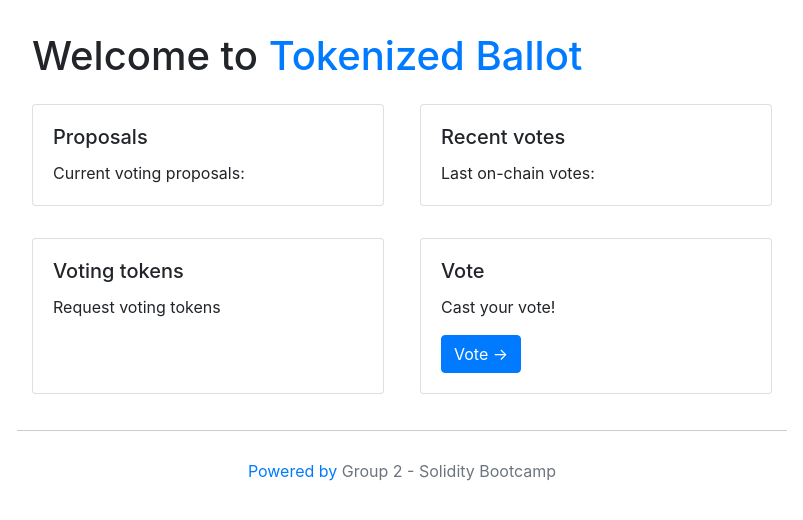
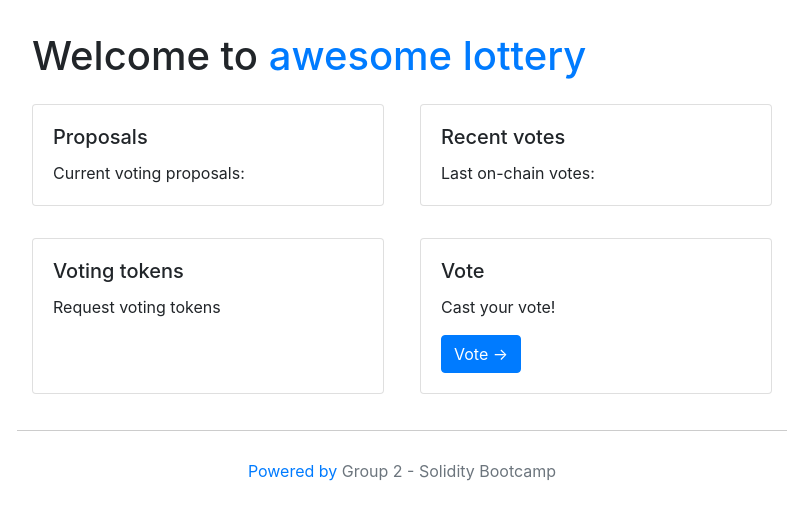
Before and after one commit to carloskiron/lotteryDapp, a Next.js app: page / in a window 1280 px wide. Shown: the top 520 px of the page, without its empty margins (238-1041 px from the left). Built offline with nearby package versions, Linux system fonts and the light colour scheme.

Commit message:
initial commit

```diff
--- a/pages/index.jsx
+++ b/pages/index.jsx
@@ -24,6 +24,10 @@ export default function Home() {
     }
   }
 
+  useEffect(() => {
+    connect();
+  }, []);
+
   return (
     <Container className="md-container">
       <Head>
@@ -32,7 +36,7 @@ export default function Home() {
       </Head>
       <Container>
         <h1>
-          Welcome to <a href="#">Tokenized Ballot</a>
+          Welcome to <a href="#"> awesome lottery</a>
         </h1>
         <Container>
           <Row className="justify-content-md-between">
```
Also changed, not shown: 2 other files (tests, documents, lock files or other folders).
